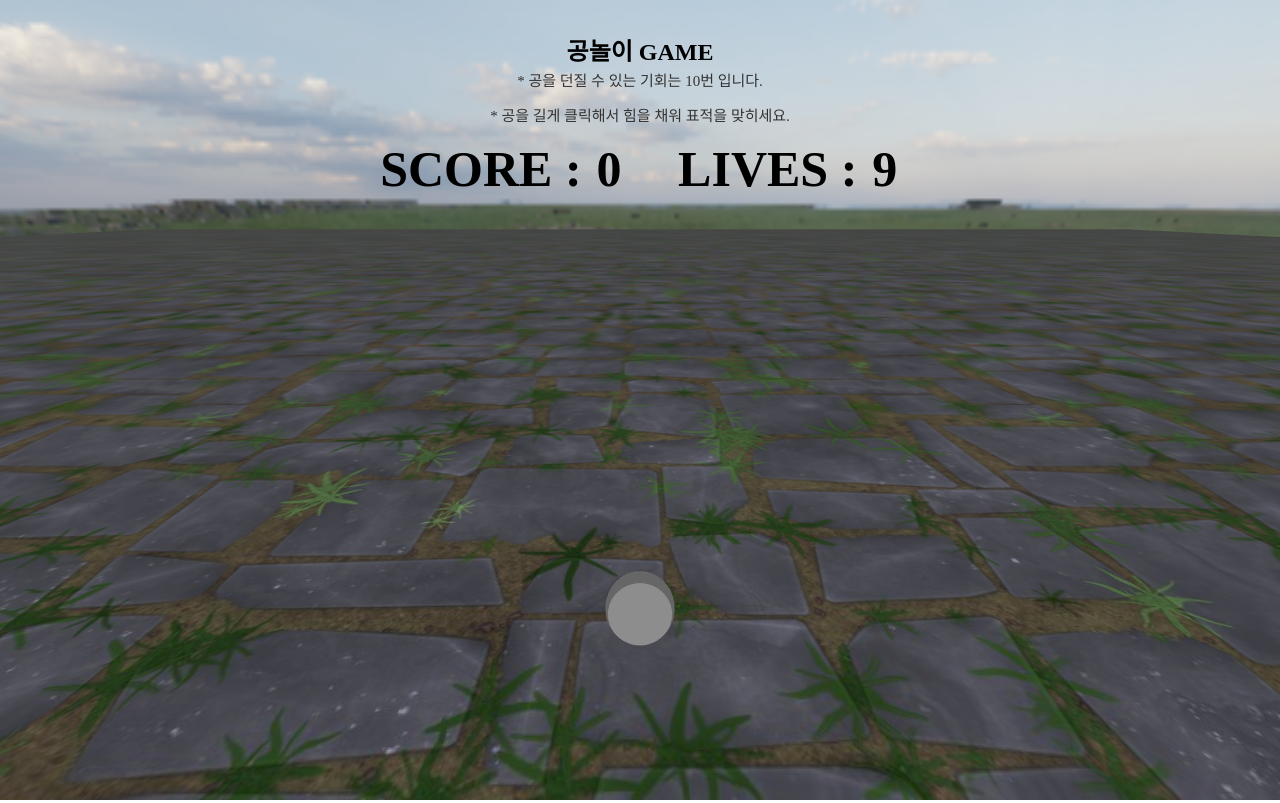
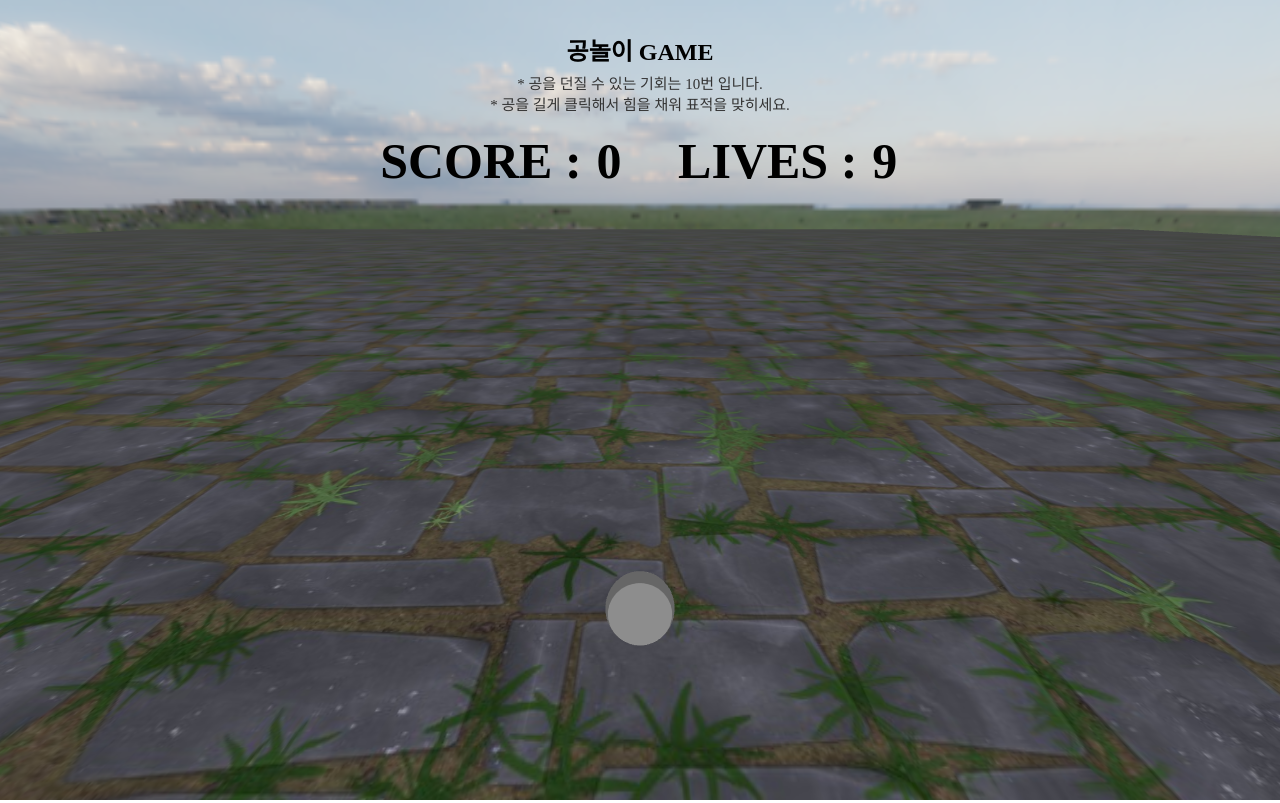
Before and after one commit to Gyuri-v/three-ball, a website built with Vite: page index.html in a window 1280 px wide. Built offline with nearby package versions, Linux system fonts and the light colour scheme; animation ran at ten frames a second.

Commit message:
style change

```diff
--- a/index.html
+++ b/index.html
@@ -10,8 +10,10 @@
     <div class="container">
       <div class="status">
         <h2 class="status_title">공놀이 GAME</h2>
-        <p class="status_text">* 공을 던질 수 있는 기회는 10번 입니다.</p>
-        <p class="status_text">* 공을 길게 클릭해서 힘을 채워 표적을 맞히세요.</p>
+        <p class="status_text">
+          * 공을 던질 수 있는 기회는 10번 입니다. <br>
+          * 공을 길게 클릭해서 힘을 채워 표적을 맞히세요.
+        </p>
         <strong class="status_count status_score">SCORE : <span>0</span></strong>
         <strong class="status_count status_lives">LIVES : <span>9</span></strong>
       </div>
--- a/src/css/_contents.scss
+++ b/src/css/_contents.scss
@@ -4,7 +4,7 @@
     text-align: center;
 
     &_title{ margin-bottom: 10px; font-size: 24px; font-weight: 600; color: #000; }
-    &_text{ margin-bottom: 20px; font-size: 15px; font-weight: 400; color: #333; }
+    &_text{ margin-bottom: 20px; font-size: 15px; font-weight: 400; color: #333; line-height: 1.4; }
     &_count{ font-size: 50px; font-weight: 800; color: #000;
         span{ display: inline-block; width: 30px; }
     }
```
Also changed, not shown: src/css/style.css.
